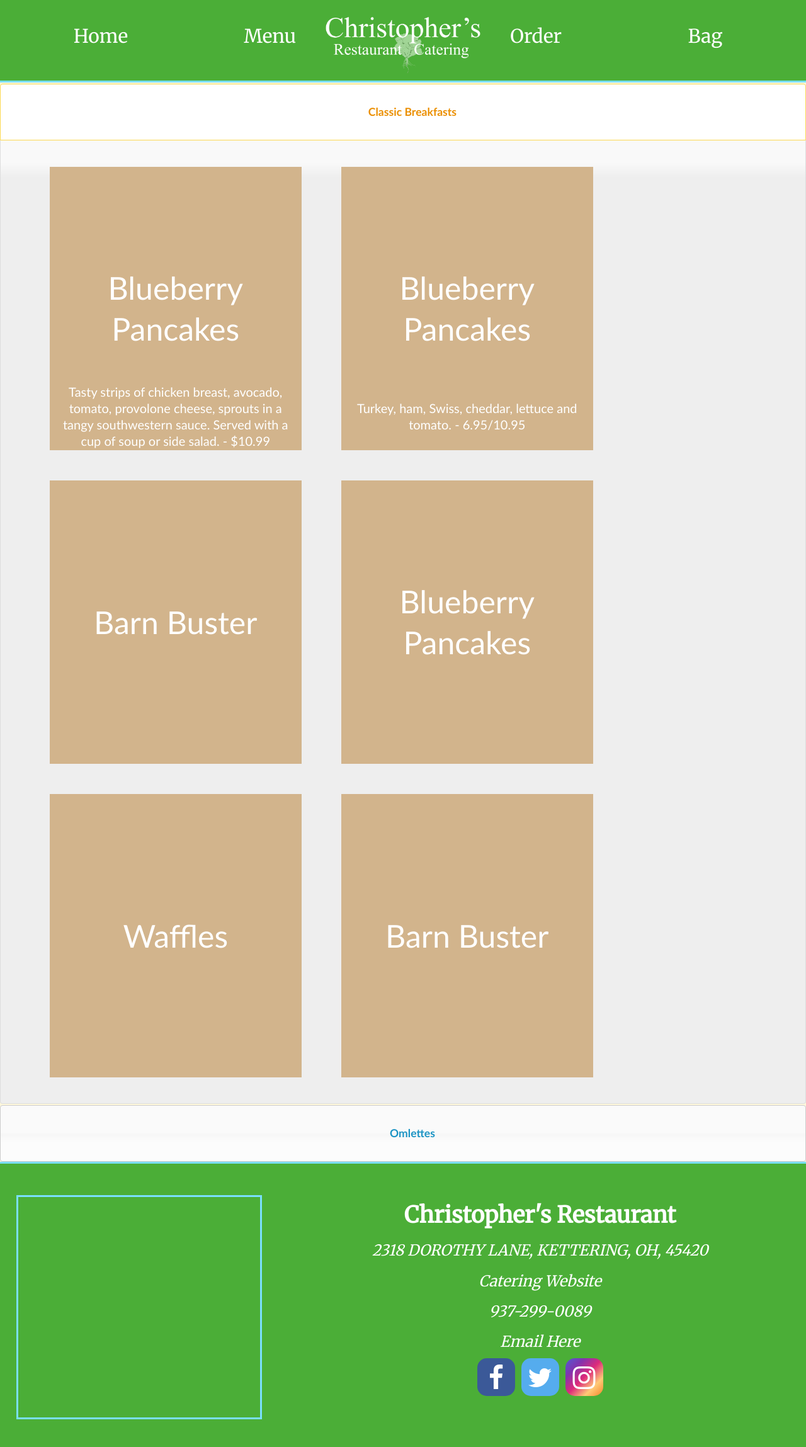
After one commit to bmdavis419/Christophers, a PHP site: page /meals.php in a window 1280 px wide, after a click on "Classic Breakfasts". The commit adds this page. Shown: the whole page at 63% size. Run offline with PHP 8.4, Linux system fonts and the light colour scheme; a map, chart or similar area stays blank; some libraries are stand-ins or nearby versions.

Commit message:
added meals page

```diff
--- a/TechDemoTemp/menu.php
+++ b/TechDemoTemp/menu.php
@@ -182,10 +182,9 @@ function displayMenuItems() {
         <option></option>
         <option>Breakfast</option>
         <option>Lunch</option>
+        <option>Dinner</option>
         <option>After 5</option>
         <option>Deserts</option>
-        <option>All Day</option>
-        <option>Sides</option>
     </select>
     </div>
 
--- a/private/styles/styles.css
+++ b/private/styles/styles.css
@@ -393,3 +393,86 @@ a.hero-image {
 	background-image: linear-gradient(rgba(0, 0, 0, 0.1), rgba(0, 0, 0, 0.1)), url("breakfast.jpg");
 	transform:scale(1.1);
   }
+
+  /* Meals Page Styles */
+
+.hero-image {
+	display:block;
+	background-image: linear-gradient(rgba(0, 0, 0, 0.4), rgba(0, 0, 0, 0.4)), url("breakfast.jpg");
+	width:27.5%;
+	min-width:400px;
+	height:450px;
+	margin:2%;
+	margin-left:3.25%;
+	background-position: center;
+	background-repeat: no-repeat;
+	background-size: cover;
+	position: relative;
+	float:left;
+	overflow:hidden;
+  }
+  .hero-text{
+   text-align: center;
+	position: absolute;
+	top: 50%;
+	left: 50%;
+	transform: translate(-50%, -50%);
+	color: white;
+	font-size:50px;
+	width:80%;
+	}
+	a.hero-image:hover{
+	background-image: linear-gradient(rgba(0, 0, 0, 0.1), rgba(0, 0, 0, 0.1)), url("breakfast.jpg");
+	transform:scale(1.1);
+  }
+  h3 {
+  position:relative;
+  font-size:40px;
+  }
+
+  .ui-accordion {
+  text-align:center;
+  }
+  .outerAccordion .ui-icon {
+   display: none;
+   }
+  .outerAccordion .ui-accordion-header a {
+   padding-left: 0;
+  }
+  .outerAccordion .ui-accordion-header  {
+  line-height: 400%;
+	  font-size: 0%;
+  }
+  .innerAccordion .ui-accordion-header  {
+  line-height: 200%;
+	  font-size: 0%;
+  }
+
+  h5 {
+  text-align:left;
+  margin:0;
+  margin-top:2%;
+  }
+  p.desc {
+  float:left;
+  width:80%;
+  text-align:left;
+  }
+  p.price {
+  float:right;
+  text-align:right;
+  width:20%;
+  }
+  hr {
+  margin:1%;
+  border-top: 5px solid brown;
+  }
+  .hero-desc{
+	color: white;
+	font-size:20px;
+	width:90%;
+	position:absolute;
+	top: 88%;
+	left: 50%;
+	transform: translate(-50%, -50%);
+	}
--- /dev/null
+++ b/public/meals.php
@@ -0,0 +1,114 @@
+<?php require_once("../private/functions/initialize.php");
+include("../private/shared/globalheader.php"); ?>
+<script type="text/javascript"> // the javascript needs to be on this page but all the styles already exist
+$("document").ready(function() {
+$(".outerAccordion").accordion({
+	clearStyle:true,
+	heightStyle:"panel",
+	collapsible:true,
+	active:false,
+
+});
+
+$(".innerAccordion").accordion({
+	clearStyle:true,
+	heightStyle:"panel",
+	collapsible:true,
+	active:false,
+});
+});
+</script>
+</head>
+<body>
+<!--In order to give each image a different image we will need to give them IDs-->
+	<div class="MealPage____"><!--Placeholder-->
+	<div id="accordionCtrl" class="outerAccordion">
+	<h3>Classic Breakfasts</h3>
+		<div>
+	<!--This content should be dynamic-->
+			<a href="placeholder" class="hero-image"><!--Links to correct template-->
+					<div class="hero-text"><!--Put the name in here -->
+						<p>Blueberry Pancakes</p>
+					</div>
+					<div class="hero-desc">
+					<p>Tasty strips of chicken breast, avocado, tomato, provolone cheese, sprouts in a tangy southwestern sauce.
+					Served with a cup of soup or side salad. - $10.99</p><!--Dynamically add desc and price on sides of this hyphen-->
+					</div>
+			</a>
+	<!--Repeat!-->
+			<a href="placeholder" class="hero-image">
+				<div class="hero-text"><!--Put the name in here -->
+						<p>Blueberry Pancakes</p>
+					</div>
+					<div class="hero-desc">
+					<p>Turkey, ham, Swiss, cheddar, lettuce and tomato. - 6.95/10.95</p><!--Dynamically add desc and price on sides of this hyphen-->
+					</div>
+			</a>
+
+			<a href="placeholder" class="hero-image">
+				<div class="hero-text">
+					<p>Barn Buster</p>
+				</div>
+			</a>
+			<!--This content should be dynamic-->
+			<a href="placeholder" class="hero-image"><!--Links to correct template-->
+				<div class="hero-text"><!--Put the name in here -->
+					<p>Blueberry Pancakes</p>
+				</div>
+			</a>
+	<!--Repeat!-->
+			<a href="placeholder" class="hero-image">
+				<div class="hero-text">
+					<p>Waffles</p>
+				</div>
+			</a>
+
+			<a href="placeholder" class="hero-image">
+				<div class="hero-text">
+					<p>Barn Buster</p>
+				</div>
+			</a>
+
+		<!--End dynamic zone-->
+		</div>
+		<h3>Omlettes</h3>
+		<div>
+			<!--This content should be dynamic-->
+			<a href="placeholder" class="hero-image"><!--Links to correct template-->
+				<div class="hero-text"><!--Put the name in here -->
+					<p>Blueberry Pancakes</p>
+				</div>
+			</a>
+	<!--Repeat!-->
+			<a href="placeholder" class="hero-image">
+				<div class="hero-text">
+					<p>Waffles</p>
+				</div>
+			</a>
+
+			<a href="placeholder" class="hero-image">
+				<div class="hero-text">
+					<p>Barn Buster</p>
+				</div>
+			</a>
+			<!--This content should be dynamic-->
+			<a href="placeholder" class="hero-image"><!--Links to correct template-->
+				<div class="hero-text"><!--Put the name in here -->
+					<p>Blueberry Pancakes</p>
+				</div>
+			</a>
+	<!--Repeat!-->
+			<a href="placeholder" class="hero-image">
+				<div class="hero-text">
+					<p>Waffles</p>
+				</div>
+			</a>
+
+			<a href="placeholder" class="hero-image">
+				<div class="hero-text">
+					<p>Barn Buster</p>
+				</div>
+			</a>
+		</div>
+</div>
+<?php include("../private/shared/globalfooter.php"); ?>
```
Also changed, not shown: public/menu.php (+6 -6 lines).
